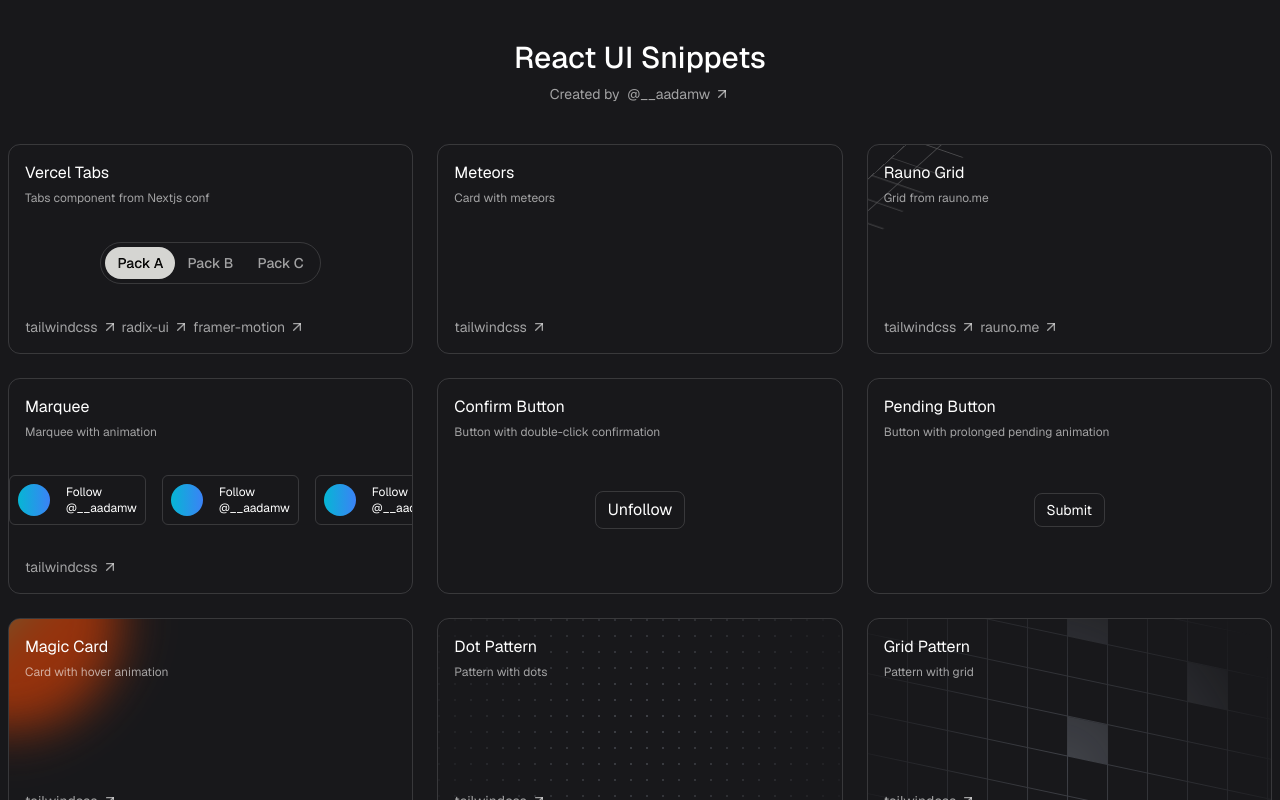
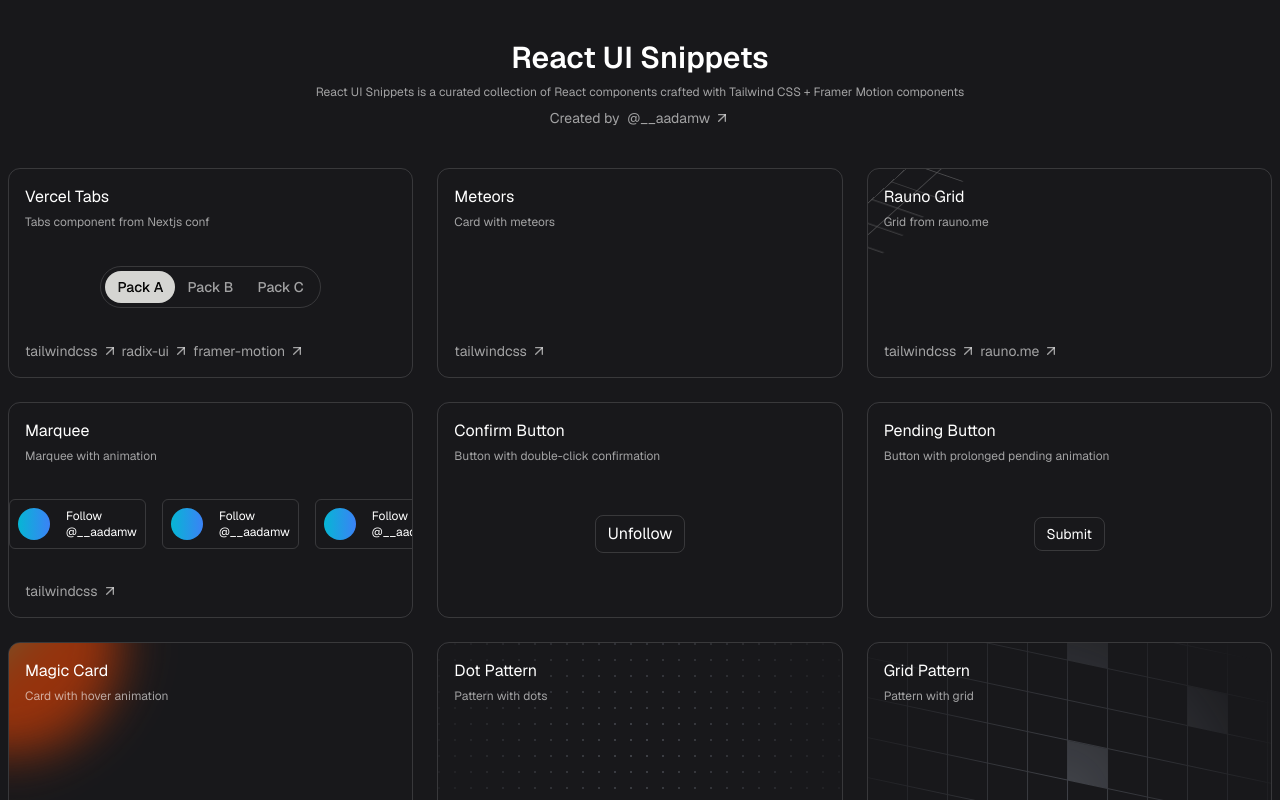
Before and after one commit to aadamw/react-snippets, a Next.js app: page / in a window 1280 px wide. Shown: the top 800 px of the page. Built offline with nearby package versions, Linux system fonts and the light colour scheme.

Commit message:
Update readme

```diff
--- a/app/page.tsx
+++ b/app/page.tsx
@@ -19,7 +19,10 @@
     <main className="container mx-auto px-2 gap-4 py-10 min-h-screen flex flex-col justify-between">
       <div>
         <div className="flex justify-center flex-col items-center gap-2">
-          <h1 className="font-medium text-center text-3xl">React UI Snippets</h1>
+          <h1 className="font-semibold text-center text-3xl">React UI Snippets</h1>
+          <p className="text-xs text-white/60 text-center">
+            React UI Snippets is a curated collection of React components crafted with Tailwind CSS + Framer Motion components
+          </p>
           <CreatedByLink />
         </div>
         <div className="grid mt-10 sm:grid-cols-2 gap-4 xl:grid-cols-3  xl:gap-6">
```
Also changed, not shown: 1 other file (tests, documents, lock files or other folders).
